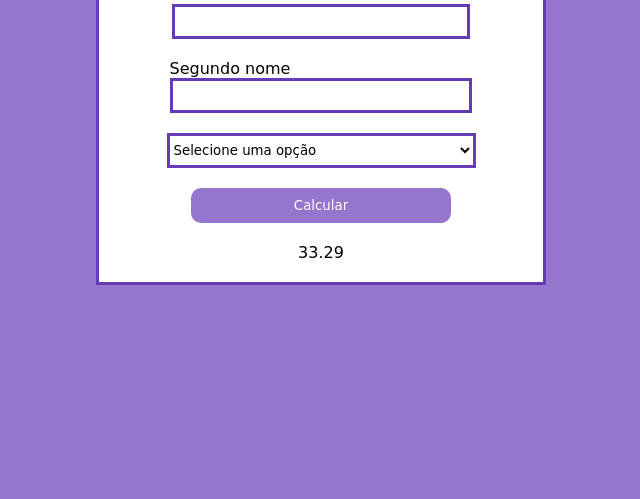
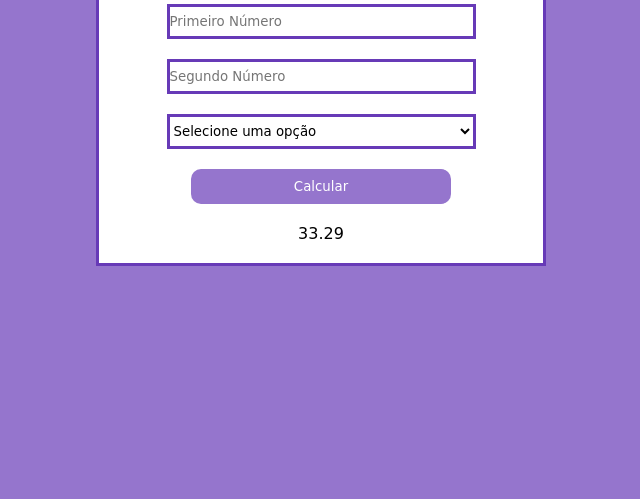
Before and after one commit to davizqk/desafio_html_css_t_davi, a plain HTML site: page pages/index.html in a window 1280 px wide. Shown: the part 301-800 px from the top of the page, without its empty margins (319-959 px from the left). Drawn offline with Linux system fonts and the light colour scheme.

Commit message:
feito desafio em HTML e CSS concluido

```diff
--- a/pages/index.html
+++ b/pages/index.html
@@ -20,12 +20,10 @@
              <form id="formulario" class="estilo-formulario">
                 <h2>Simple Calc</h2>
                 <div>
-                    <label for="usuario">Primeiro nome</label>
-                    <input type="text" name="usuario" id="usuario" required>
+                    <input type="text" placeholder="Primeiro Número">
                 </div>
                 <div>
-                    <label for="usuario">Segundo nome</label>
-                    <input type="text" name="usuario" id="usuario" required>
+                    <input type="text" placeholder="Segundo Número">
                 </div>
                 <select name="" id="" class="botao-select">
                     <option value="" selected disabled>Selecione uma opção</option>
--- a/styles/global.css
+++ b/styles/global.css
@@ -30,7 +30,7 @@ h1 {
 
 /***** FORMULÁRIO *****/
 input {
-    width: 100%;
+    width: 309px;
     height: 35px;
     border: var(--borda);
     background-color: var(--cor-branco);
@@ -50,6 +50,5 @@ input {
     background-color: var(--cor-branco);
     border: var(--borda);
     height: 35px;
-    width: 100%;
-    max-width: 309px;
+    width: 309px;
 }
--- a/styles/tela1.css
+++ b/styles/tela1.css
@@ -9,7 +9,7 @@ main {
 
 main>div {
     background-color: var(--cor-lilas-claro);
-    width: 90%;
+    width: 100%;
     display: flex;
     flex-direction: column;
     align-items: center;
```
